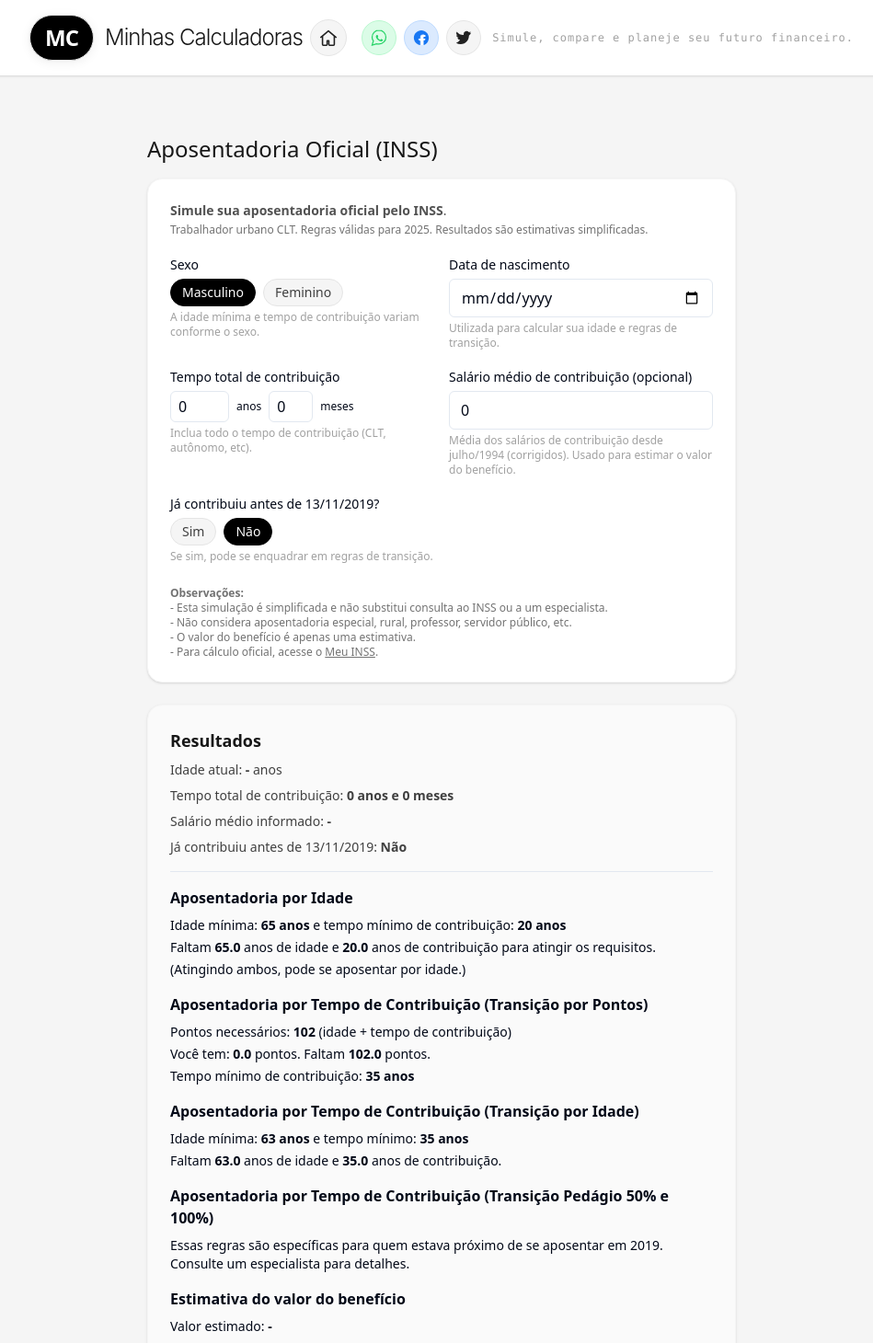
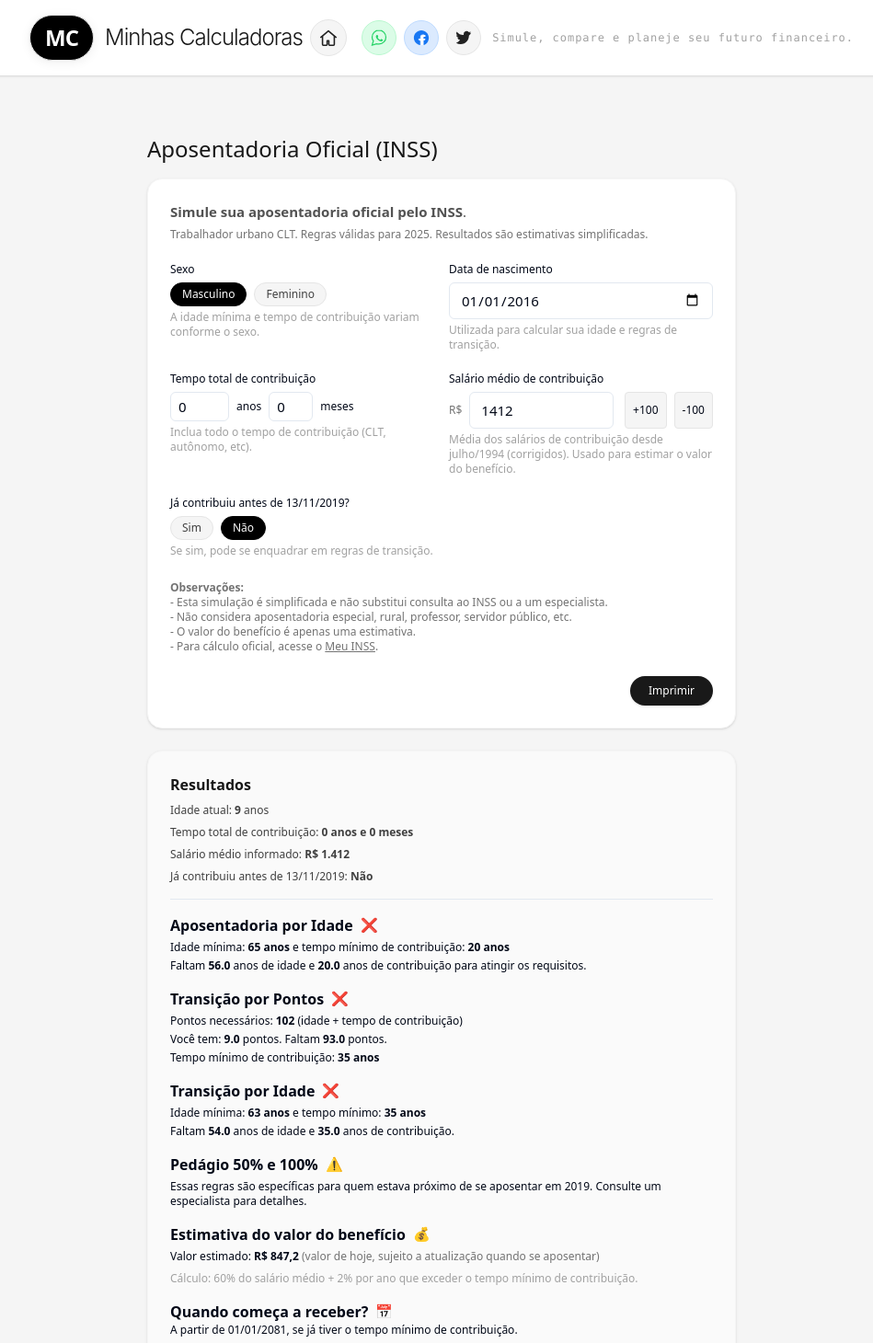
Before and after one commit to filiandrade/calculadora-aposentadoria, a React (Vite) app: page /aposentadoria-oficial in a window 1280 px wide. Shown: the top 1460 px of the page at 92% size, without its empty margins (160-1109 px from the left). Built offline with nearby package versions, Linux system fonts and the light colour scheme.

Commit message:
Atualização de múltiplos arquivos

```diff
--- a/src/pages/AposentadoriaOficial.tsx
+++ b/src/pages/AposentadoriaOficial.tsx
@@ -20,10 +20,11 @@ const diaAtual = hoje.getDate()
 export default function AposentadoriaOficial() {
   // Inputs
   const [sexo, setSexo] = useState<Sexo>("masculino")
-  const [dataNasc, setDataNasc] = useState("")
+  const [dataNasc, setDataNasc] = useState("2016-01-01")
   const [anosContrib, setAnosContrib] = useState(0)
   const [mesesContrib, setMesesContrib] = useState(0)
-  const [salarioMedio, setSalarioMedio] = useState(0)
+  const SALARIO_MINIMO = 1412
+  const [salarioMedio, setSalarioMedio] = useState(SALARIO_MINIMO)
   const [contribuiuAntes2019, setContribuiuAntes2019] = useState(false)
 
   // Cálculos auxiliares
@@ -62,44 +63,49 @@ export default function AposentadoriaOficial() {
     <div className="mx-auto max-w-2xl px-4 py-10">
       <h1 className="text-2xl font-light mb-4 text-neutral-900">Aposentadoria Oficial (INSS)</h1>
       <div className="rounded-2xl bg-white shadow p-6 border border-neutral-100 mb-6">
-        <div className="mb-4 text-sm text-neutral-600">
+        <div className="mb-4 text-[15px] text-neutral-600">
           <strong>Simule sua aposentadoria oficial pelo INSS</strong>.<br />
           <span className="text-xs text-neutral-500">Trabalhador urbano CLT. Regras válidas para 2025. Resultados são estimativas simplificadas.</span>
         </div>
-        <form className="grid gap-4 md:grid-cols-2">
+        <form className="grid gap-4 md:grid-cols-2 text-[15px]">
           <div>
-            <label className="text-sm font-medium">Sexo</label>
+            <label className="text-xs font-medium">Sexo</label>
             <div className="flex gap-2 mt-1">
-              <button type="button" className={`px-3 py-1 rounded-full border text-sm font-medium ${sexo==='masculino' ? 'bg-black text-white border-black' : 'bg-neutral-100 text-neutral-700 border-neutral-200'}`} onClick={()=>setSexo('masculino')}>Masculino</button>
-              <button type="button" className={`px-3 py-1 rounded-full border text-sm font-medium ${sexo==='feminino' ? 'bg-black text-white border-black' : 'bg-neutral-100 text-neutral-700 border-neutral-200'}`} onClick={()=>setSexo('feminino')}>Feminino</button>
+              <button type="button" className={`px-3 py-1 rounded-full border text-xs font-medium ${sexo==='masculino' ? 'bg-black text-white border-black' : 'bg-neutral-100 text-neutral-700 border-neutral-200'}`} onClick={()=>setSexo('masculino')}>Masculino</button>
+              <button type="button" className={`px-3 py-1 rounded-full border text-xs font-medium ${sexo==='feminino' ? 'bg-black text-white border-black' : 'bg-neutral-100 text-neutral-700 border-neutral-200'}`} onClick={()=>setSexo('feminino')}>Feminino</button>
             </div>
             <div className="text-xs text-neutral-400 mt-1">A idade mínima e tempo de contribuição variam conforme o sexo.</div>
           </div>
           <div>
-            <label className="text-sm font-medium">Data de nascimento</label>
-            <input type="date" className="w-full rounded-md border bg-white px-3 py-2 mt-1" value={dataNasc} onChange={e=>setDataNasc(e.target.value)} />
+            <label className="text-xs font-medium">Data de nascimento</label>
+            <input type="date" className="w-full rounded-md border bg-white px-3 py-2 mt-1 text-[15px]" value={dataNasc} onChange={e=>setDataNasc(e.target.value)} />
             <div className="text-xs text-neutral-400 mt-1">Utilizada para calcular sua idade e regras de transição.</div>
           </div>
           <div>
-            <label className="text-sm font-medium">Tempo total de contribuição</label>
+            <label className="text-xs font-medium">Tempo total de contribuição</label>
             <div className="flex gap-2 mt-1">
-              <input type="number" min={0} max={60} className="w-16 rounded-md border bg-white px-2 py-1" value={anosContrib} onChange={e=>setAnosContrib(Number(e.target.value))} placeholder="Anos" />
+              <input type="number" min={0} max={60} className="w-16 rounded-md border bg-white px-2 py-1 text-[15px]" value={anosContrib} onChange={e=>setAnosContrib(Number(e.target.value))} placeholder="Anos" />
               <span className="self-center text-xs">anos</span>
-              <input type="number" min={0} max={11} className="w-12 rounded-md border bg-white px-2 py-1" value={mesesContrib} onChange={e=>setMesesContrib(Number(e.target.value))} placeholder="Meses" />
+              <input type="number" min={0} max={11} className="w-12 rounded-md border bg-white px-2 py-1 text-[15px]" value={mesesContrib} onChange={e=>setMesesContrib(Number(e.target.value))} placeholder="Meses" />
               <span className="self-center text-xs">meses</span>
             </div>
             <div className="text-xs text-neutral-400 mt-1">Inclua todo o tempo de contribuição (CLT, autônomo, etc).</div>
           </div>
           <div>
-            <label className="text-sm font-medium">Salário médio de contribuição (opcional)</label>
-            <input type="number" min={0} className="w-full rounded-md border bg-white px-3 py-2 mt-1" value={salarioMedio} onChange={e=>setSalarioMedio(Number(e.target.value))} placeholder="R$" />
+            <label className="text-xs font-medium">Salário médio de contribuição</label>
+            <div className="flex gap-2 mt-1">
+              <span className="self-center text-xs text-neutral-500">R$</span>
+              <input type="number" min={0} step={100} className="w-full rounded-md border bg-white px-3 py-2 text-[15px]" value={salarioMedio} onChange={e=>setSalarioMedio(Number(e.target.value))} />
+              <button type="button" className="px-2 py-1 rounded bg-neutral-100 border border-neutral-200 text-xs ml-1" onClick={()=>setSalarioMedio(salarioMedio+100)}>+100</button>
+              <button type="button" className="px-2 py-1 rounded bg-neutral-100 border border-neutral-200 text-xs" onClick={()=>setSalarioMedio(Math.max(0,salarioMedio-100))}>-100</button>
+            </div>
             <div className="text-xs text-neutral-400 mt-1">Média dos salários de contribuição desde julho/1994 (corrigidos). Usado para estimar o valor do benefício.</div>
           </div>
           <div className="md:col-span-2">
-            <label className="text-sm font-medium">Já contribuiu antes de 13/11/2019?</label>
+            <label className="text-xs font-medium">Já contribuiu antes de 13/11/2019?</label>
             <div className="flex gap-2 mt-1">
-              <button type="button" className={`px-3 py-1 rounded-full border text-sm font-medium ${contribuiuAntes2019 ? 'bg-black text-white border-black' : 'bg-neutral-100 text-neutral-700 border-neutral-200'}`} onClick={()=>setContribuiuAntes2019(true)}>Sim</button>
-              <button type="button" className={`px-3 py-1 rounded-full border text-sm font-medium ${!contribuiuAntes2019 ? 'bg-black text-white border-black' : 'bg-neutral-100 text-neutral-700 border-neutral-200'}`} onClick={()=>setContribuiuAntes2019(false)}>Não</button>
+              <button type="button" className={`px-3 py-1 rounded-full border text-xs font-medium ${contribuiuAntes2019 ? 'bg-black text-white border-black' : 'bg-neutral-100 text-neutral-700 border-neutral-200'}`} onClick={()=>setContribuiuAntes2019(true)}>Sim</button>
+              <button type="button" className={`px-3 py-1 rounded-full border text-xs font-medium ${!contribuiuAntes2019 ? 'bg-black text-white border-black' : 'bg-neutral-100 text-neutral-700 border-neutral-200'}`} onClick={()=>setContribuiuAntes2019(false)}>Não</button>
             </div>
             <div className="text-xs text-neutral-400 mt-1">Se sim, pode se enquadrar em regras de transição.</div>
           </div>
@@ -111,32 +117,90 @@ export default function AposentadoriaOficial() {
           - O valor do benefício é apenas uma estimativa.<br />
           - Para cálculo oficial, acesse o <a href="https://meu.inss.gov.br/" className="underline" target="_blank" rel="noopener noreferrer">Meu INSS</a>.
         </div>
+        <div className="mt-6 flex justify-end">
+          <button type="button" onClick={()=>window.print()} className="rounded-full bg-black/90 px-5 py-2 text-white font-medium shadow-sm hover:bg-black transition text-xs">
+            Imprimir
+          </button>
+        </div>
       </div>
 
       {/* Resultados */}
-      <div className="rounded-2xl bg-neutral-50 shadow p-6 border border-neutral-100 mb-6">
-        <h2 className="font-semibold text-lg mb-2 text-neutral-900">Resultados</h2>
-        <div className="text-sm text-neutral-700 mb-2">Idade atual: <strong>{idade || "-"}</strong> anos</div>
-        <div className="text-sm text-neutral-700 mb-2">Tempo total de contribuição: <strong>{Math.floor(totalAnosContrib)} anos e {mesesParaAnosMeses(totalMesesContrib).meses} meses</strong></div>
-        <div className="text-sm text-neutral-700 mb-2">Salário médio informado: <strong>{salarioMedio ? salarioMedio.toLocaleString('pt-BR', {style:'currency',currency:'BRL'}) : '-'}</strong></div>
-        <div className="text-sm text-neutral-700 mb-2">Já contribuiu antes de 13/11/2019: <strong>{contribuiuAntes2019 ? 'Sim' : 'Não'}</strong></div>
+      <div className="rounded-2xl bg-neutral-50 shadow p-6 border border-neutral-100 mb-6 text-[15px]">
+        <h2 className="font-semibold text-base mb-2 text-neutral-900">Resultados</h2>
+        <div className="text-xs text-neutral-700 mb-2">Idade atual: <strong>{idade || "-"}</strong> anos</div>
+        <div className="text-xs text-neutral-700 mb-2">Tempo total de contribuição: <strong>{Math.floor(totalAnosContrib)} anos e {mesesParaAnosMeses(totalMesesContrib).meses} meses</strong></div>
+        <div className="text-xs text-neutral-700 mb-2">Salário médio informado: <strong>R$ {salarioMedio ? salarioMedio.toLocaleString('pt-BR') : '-'}</strong></div>
+        <div className="text-xs text-neutral-700 mb-2">Já contribuiu antes de 13/11/2019: <strong>{contribuiuAntes2019 ? 'Sim' : 'Não'}</strong></div>
         <hr className="my-4" />
-        <div className="text-base font-semibold mb-2">Aposentadoria por Idade</div>
-        <div className="text-sm mb-1">Idade mínima: <strong>{regras.idadeMin} anos</strong> e tempo mínimo de contribuição: <strong>{regras.tempoMin} anos</strong></div>
-        <div className="text-sm mb-1">Faltam <strong>{faltaIdade.toFixed(1)}</strong> anos de idade e <strong>{faltaTempo.toFixed(1)}</strong> anos de contribuição para atingir os requisitos.</div>
-        <div className="text-sm mb-2">(Atingindo ambos, pode se aposentar por idade.)</div>
-        <div className="text-base font-semibold mb-2 mt-4">Aposentadoria por Tempo de Contribuição (Transição por Pontos)</div>
-        <div className="text-sm mb-1">Pontos necessários: <strong>{regras.pontosTransicao}</strong> (idade + tempo de contribuição)</div>
-        <div className="text-sm mb-1">Você tem: <strong>{pontos.toFixed(1)}</strong> pontos. Faltam <strong>{faltaPontos.toFixed(1)}</strong> pontos.</div>
-        <div className="text-sm mb-2">Tempo mínimo de contribuição: <strong>{regras.tempoTransicao} anos</strong></div>
-        <div className="text-base font-semibold mb-2 mt-4">Aposentadoria por Tempo de Contribuição (Transição por Idade)</div>
-        <div className="text-sm mb-1">Idade mínima: <strong>{regras.idadeTransicao} anos</strong> e tempo mínimo: <strong>{regras.tempoTransicao} anos</strong></div>
-        <div className="text-sm mb-1">Faltam <strong>{faltaIdadeTrans.toFixed(1)}</strong> anos de idade e <strong>{faltaTempoTrans.toFixed(1)}</strong> anos de contribuição.</div>
-        <div className="text-base font-semibold mb-2 mt-4">Aposentadoria por Tempo de Contribuição (Transição Pedágio 50% e 100%)</div>
-        <div className="text-sm mb-1">Essas regras são específicas para quem estava próximo de se aposentar em 2019. Consulte um especialista para detalhes.</div>
-        <div className="text-base font-semibold mb-2 mt-4">Estimativa do valor do benefício</div>
-        <div className="text-sm mb-1">Valor estimado: <strong>{valorBeneficio ? valorBeneficio.toLocaleString('pt-BR', {style:'currency',currency:'BRL'}) : '-'}</strong></div>
+        {/* Aposentadoria por Idade */}
+        <div className="flex items-center gap-2 mb-1">
+          <span className="text-base font-semibold">Aposentadoria por Idade</span>
+          {faltaIdade <= 0 && faltaTempo <= 0 ? (
+            <span title="Requisito atingido" className="text-green-600">✔️</span>
+          ) : (
+            <span title="Ainda não atingido" className="text-red-500">❌</span>
+          )}
+        </div>
+        <div className="text-xs mb-1">Idade mínima: <strong>{regras.idadeMin} anos</strong> e tempo mínimo de contribuição: <strong>{regras.tempoMin} anos</strong></div>
+        <div className="text-xs mb-1">Faltam <strong>{faltaIdade.toFixed(1)}</strong> anos de idade e <strong>{faltaTempo.toFixed(1)}</strong> anos de contribuição para atingir os requisitos.</div>
+        {faltaIdade <= 0 && faltaTempo <= 0 && (
+          <div className="text-xs text-green-700 mb-2">Você já pode se aposentar por idade! O benefício começará a ser pago assim que solicitado e concedido.</div>
+        )}
+        {/* Pontos */}
+        <div className="flex items-center gap-2 mb-1 mt-4">
+          <span className="text-base font-semibold">Transição por Pontos</span>
+          {faltaPontos <= 0 && totalAnosContrib >= regras.tempoTransicao ? (
+            <span title="Requisito atingido" className="text-green-600">✔️</span>
+          ) : (
+            <span title="Ainda não atingido" className="text-red-500">❌</span>
+          )}
+        </div>
+        <div className="text-xs mb-1">Pontos necessários: <strong>{regras.pontosTransicao}</strong> (idade + tempo de contribuição)</div>
+        <div className="text-xs mb-1">Você tem: <strong>{pontos.toFixed(1)}</strong> pontos. Faltam <strong>{faltaPontos.toFixed(1)}</strong> pontos.</div>
+        <div className="text-xs mb-2">Tempo mínimo de contribuição: <strong>{regras.tempoTransicao} anos</strong></div>
+        {/* Transição por Idade */}
+        <div className="flex items-center gap-2 mb-1 mt-4">
+          <span className="text-base font-semibold">Transição por Idade</span>
+          {faltaIdadeTrans <= 0 && faltaTempoTrans <= 0 ? (
+            <span title="Requisito atingido" className="text-green-600">✔️</span>
+          ) : (
+            <span title="Ainda não atingido" className="text-red-500">❌</span>
+          )}
+        </div>
+        <div className="text-xs mb-1">Idade mínima: <strong>{regras.idadeTransicao} anos</strong> e tempo mínimo: <strong>{regras.tempoTransicao} anos</strong></div>
+        <div className="text-xs mb-1">Faltam <strong>{faltaIdadeTrans.toFixed(1)}</strong> anos de idade e <strong>{faltaTempoTrans.toFixed(1)}</strong> anos de contribuição.</div>
+        {/* Pedágio */}
+        <div className="flex items-center gap-2 mb-1 mt-4">
+          <span className="text-base font-semibold">Pedágio 50% e 100%</span>
+          <span className="text-yellow-500">⚠️</span>
+        </div>
+        <div className="text-xs mb-1">Essas regras são específicas para quem estava próximo de se aposentar em 2019. Consulte um especialista para detalhes.</div>
+        {/* Benefício */}
+        <div className="flex items-center gap-2 mb-1 mt-4">
+          <span className="text-base font-semibold">Estimativa do valor do benefício</span>
+          <span className="text-blue-500">💰</span>
+        </div>
+        <div className="text-xs mb-1">Valor estimado: <strong>R$ {valorBeneficio ? valorBeneficio.toLocaleString('pt-BR') : '-'}</strong> <span className="text-neutral-500">({faltaIdade <= 0 && faltaTempo <= 0 ? 'valor de hoje' : 'valor de hoje, sujeito a atualização quando se aposentar'})</span></div>
         <div className="text-xs text-neutral-400 mt-2">Cálculo: 60% do salário médio + 2% por ano que exceder o tempo mínimo de contribuição.</div>
+        {/* Quando começa a receber */}
+        <div className="flex items-center gap-2 mt-4">
+          <span className="text-base font-semibold">Quando começa a receber?</span>
+          <span className="text-purple-500">📅</span>
+        </div>
+        <div className="text-xs mb-1">
+          {(() => {
+            // Data estimada para atingir idade mínima
+            if (!dataNasc) return '-';
+            const [ano, mes, dia] = dataNasc.split("-").map(Number);
+            let anosFaltam = Math.ceil(faltaIdade);
+            let data = new Date(ano + regras.idadeMin, mes - 1, dia);
+            if (faltaIdade <= 0 && faltaTempo <= 0) {
+              return 'Você já pode solicitar o benefício.';
+            } else {
+              return `A partir de ${data.toLocaleDateString('pt-BR')}, se já tiver o tempo mínimo de contribuição.`;
+            }
+          })()}
+        </div>
       </div>
 
       <div className="text-xs text-neutral-400 text-center mt-6">
```
